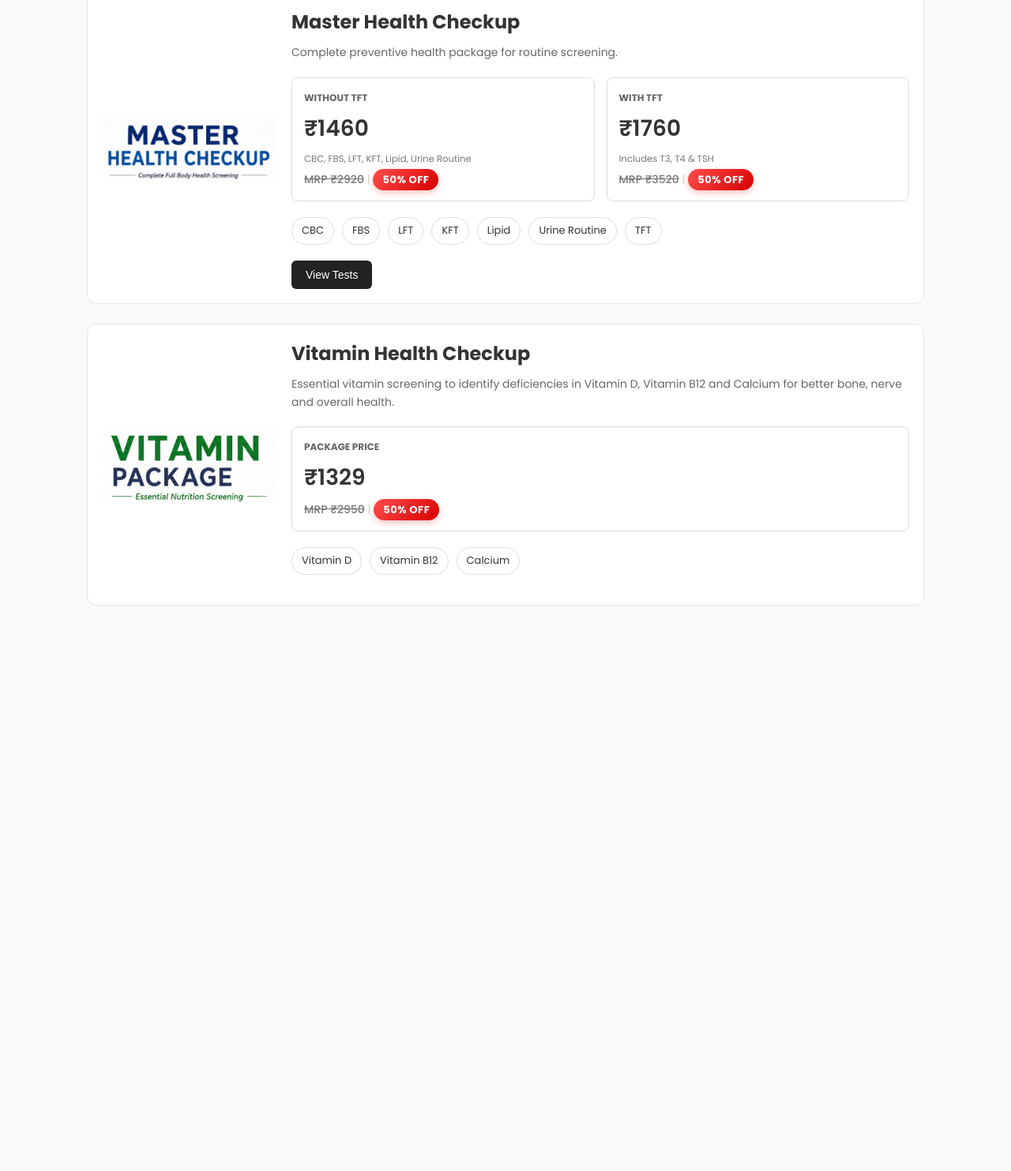
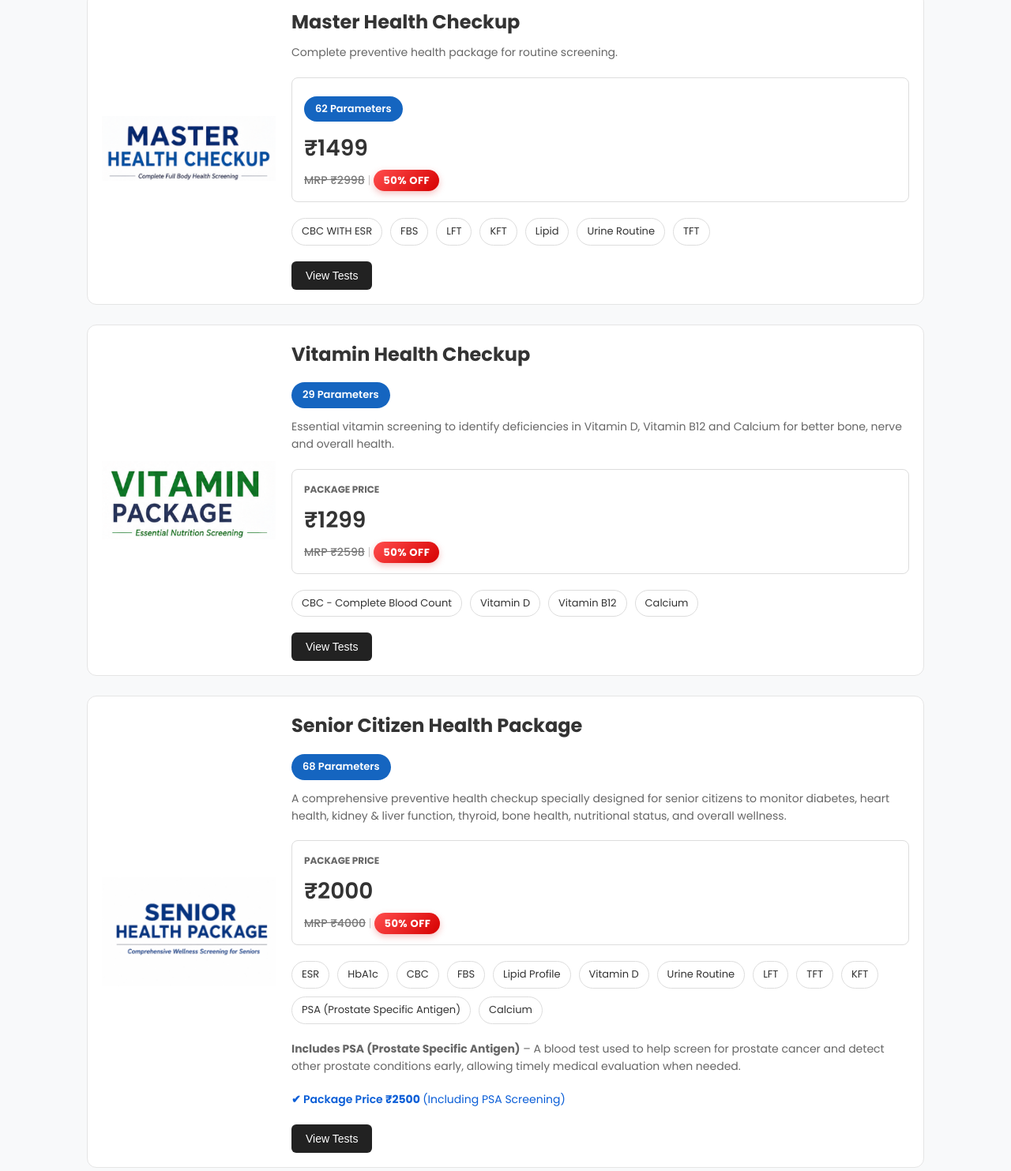
Before and after one commit to rapidlabshr/Adsdetails, a plain HTML site: page index.html in a window 1280 px wide. Shown: the part 181-1664 px from the top of the page at 79% size. Before the commit the page ends 993 px from the top, so only its background shows below. Drawn offline with Linux system fonts and the light colour scheme.

Commit message:
Update health packages, pricing, and promotional content

```diff
--- a/index.html
+++ b/index.html
@@ -274,6 +274,30 @@ button{
     box-shadow:0 3px 8px rgba(214,0,0,.25);
 }
 
+.parameter-badge{
+    display:inline-block;
+    margin:8px 0 12px;
+    padding:6px 14px;
+    background:#1565c0;
+    color:#fff;
+    font-size:13px;
+    font-weight:600;
+    border-radius:20px;
+}
+
+
+.discount-badge{
+    background:linear-gradient(135deg,#ff4d4d,#d60000);
+    color:#fff;
+    padding:4px 12px;
+    border-radius:20px;
+    font-size:13px;
+    font-weight:700;
+    letter-spacing:.5px;
+    box-shadow:0 3px 8px rgba(214,0,0,.25);
+}
+
+
 
 </style>
 </head>
@@ -285,40 +309,42 @@ button{
 </header>
 
 <div class="container">
-
 <div class="package">
     <img src="master.png" alt="Master Health Checkup">
+
     <div>
         <h2>Master Health Checkup</h2>
         <p class="desc">Complete preventive health package for routine screening.</p>
 
-
         <div class="price-wrap">
             <div class="price-card">
-<h4>WITHOUT TFT</h4>
-<div class="price">₹1460</div>
-<small>CBC, FBS, LFT, KFT, Lipid, Urine Routine</small>
+
+                <div class="parameter-badge">
+                    62 Parameters
+                </div>
+
+                <div class="price">
+                    ₹1499
+                </div>
+
+
                 <small class="price-offer">
-    <span class="mrp-price">MRP ₹2920</span>
+                    <span class="mrp-price">MRP ₹2998</span>
                     <span class="divider">|</span>
                     <span class="discount-badge">50% OFF</span>
                 </small>
-</div>
-<div class="price-card">
-<h4>WITH TFT</h4>
-<div class="price">₹1760</div>
-<small>Includes T3, T4 & TSH</small>
-<small class="price-offer">
-    <span class="mrp-price">MRP ₹3520</span>
-    <span class="divider">|</span>
-    <span class="discount-badge">50% OFF</span>
-</small>
+
             </div>
         </div>
 
         <div class="tests">
-<span>CBC</span><span>FBS</span><span>LFT</span><span>KFT</span>
-<span>Lipid</span><span>Urine Routine</span><span>TFT</span>
+            <span>CBC WITH ESR</span>
+            <span>FBS</span>
+            <span>LFT</span>
+            <span>KFT</span>
+            <span>Lipid</span>
+            <span>Urine Routine</span>
+            <span>TFT</span>
         </div>
 
         <div class="actions">
@@ -327,6 +353,7 @@ button{
 
         <div class="details" id="master">
         </div>
+
     </div>
 </div>
 
@@ -337,6 +364,11 @@ button{
     <div>
 
         <h2>Vitamin Health Checkup</h2>
+        <div class="parameter-badge">
+    29 Parameters
+</div>
+
+
 
         <p class="desc">
             Essential vitamin screening to identify deficiencies in Vitamin D,
@@ -350,11 +382,11 @@ button{
                 <h4>PACKAGE PRICE</h4>
 
 <div class="price">
-                    ₹1329
+    ₹1299
 </div>
 
 <small class="price-offer">
-    <span class="mrp-price">MRP ₹2950</span>
+    <span class="mrp-price">MRP ₹2598</span>
     <span class="divider">|</span>
     <span class="discount-badge">50% OFF</span>
 </small>
@@ -364,14 +396,16 @@ button{
         </div>
 
 <div class="tests">
+    <span>CBC - Complete Blood Count</span>
+    <span>Vitamin D</span>
+    <span>Vitamin B12</span>
+    <span>Calcium</span>
+</div>
 
-            <span>Vitamin D</span>
+<div class="actions">
+<button onclick="toggleSection('vitamin')">View Tests</button>
+</div>
 
-            <span>Vitamin B12</span>
-
-            <span>Calcium</span>
-
-        </div>
 
         <div class="details" id="vitamin"></div>
 
@@ -381,10 +415,76 @@ button{
 
 
 <div class="details" id="vitamin"></div>
+<div class="package">
+
+    <img src="senior.png" alt="Senior Citizen Health Package">
+
+    <div>
+
+        <h2>Senior Citizen Health Package</h2>
+
+        <div class="parameter-badge">
+            68 Parameters
         </div>
+
+        <p class="desc">
+            A comprehensive preventive health checkup specially designed for senior citizens to monitor diabetes, heart health, kidney & liver function, thyroid, bone health, nutritional status, and overall wellness.
+
+        <div class="price-wrap">
+
+            <div class="price-card">
+
+                <h4>PACKAGE PRICE</h4>
+
+                <div class="price">
+                    ₹2000
+                </div>
+
+                <small class="price-offer">
+                    <span class="mrp-price">MRP ₹4000</span>
+                    <span class="divider">|</span>
+                    <span class="discount-badge">50% OFF</span>
+                </small>
+
             </div>
 
         </div>
+
+        <div class="tests">
+            <span>ESR</span>
+            <span>HbA1c</span>
+            <span>CBC</span>
+            <span>FBS</span>
+            <span>Lipid Profile</span>
+            <span>Vitamin D</span>
+            <span>Urine Routine</span>
+            <span>LFT</span>
+            <span>TFT</span>
+            <span>KFT</span>
+            <span>PSA (Prostate Specific Antigen)</span>
+            <span>Calcium</span>
+        </div>
+
+<p class="desc">
+    <strong>Includes PSA (Prostate Specific Antigen)</strong> – A blood test used to help screen for prostate cancer and detect other prostate conditions early, allowing timely medical evaluation when needed.
+</p>
+
+<p class="desc" style="margin-top:16px; font-weight:600; color:#0b5ed7;">
+    ✔ Package Price <strong>₹2500</strong> <span style="font-weight:400;">(Including PSA Screening)</span>
+</p>
+
+        <div class="actions">
+            <button onclick="toggleSection('senior')">View Tests</button>
+        </div>
+
+        <div class="details" id="senior"></div>
+
+    </div>
+
+</div>
+
+</div>
+
 
 <script>
 const masterData={
@@ -397,11 +497,75 @@ const masterData={
 "TFT":["T3","T4","TSH"]
 };
 
-const vitaminData={
-"Vitamin D":["25-Hydroxy Vitamin D"],
-"Vitamin B12":["Vitamin B12"],
-"Calcium":masterData["Calcium"]
+const vitaminData = {
+    "CBC": [
+        "Hemoglobin",
+        "RBC Count",
+        "WBC Count",
+        "Platelet Count",
+        "PCV",
+        "MCV",
+        "MCH",
+        "MCHC",
+        "RDW",
+        "MPV",
+        "Neutrophils",
+        "Lymphocytes",
+        "Monocytes",
+        "Eosinophils",
+        "Basophils"
+    ],
+    "Vitamin D": [
+        "25-Hydroxy Vitamin D"
+    ],
+    "Vitamin B12": [
+        "Vitamin B12"
+    ],
+    "Calcium": [
+        "Calcium"
+    ]
 };
+
+
+const seniorData = {
+
+    "ESR": [
+        "Erythrocyte Sedimentation Rate (ESR)"
+    ],
+
+    "HbA1c": [
+        "Glycosylated Hemoglobin (HbA1c)",
+        "Estimated Average Glucose (eAG)"
+    ],
+
+    "CBC": masterData["CBC"],
+
+    "FBS": masterData["FBS"],
+
+    "Lipid Profile": masterData["Lipid Profile"],
+
+    "Vitamin D": [
+        "25-Hydroxy Vitamin D"
+    ],
+
+    "Urine Routine": masterData["Urine Routine"],
+
+    "LFT": masterData["LFT"],
+
+    "TFT": masterData["TFT"],
+
+    "KFT": masterData["KFT"],
+
+    "PSA": [
+        "Prostate Specific Antigen (PSA)"
+    ],
+
+    "Calcium": [
+        "Calcium"
+    ]
+
+};
+
 
 function build(id,data){
  const c=document.getElementById(id);
@@ -425,8 +589,9 @@ function toggleBody(el){
  b.style.display=open?"none":"block";
  s.textContent=open?"+":"−";
 }
-build("master",masterData);
-build("vitamin",vitaminData);
+build("master", masterData);
+build("vitamin", vitaminData);
+build("senior", seniorData);
 </script>
 </body>
 </html>
```
Also changed, not shown: senior.png (added). Lines whose indentation alone changed are shown as unchanged.
